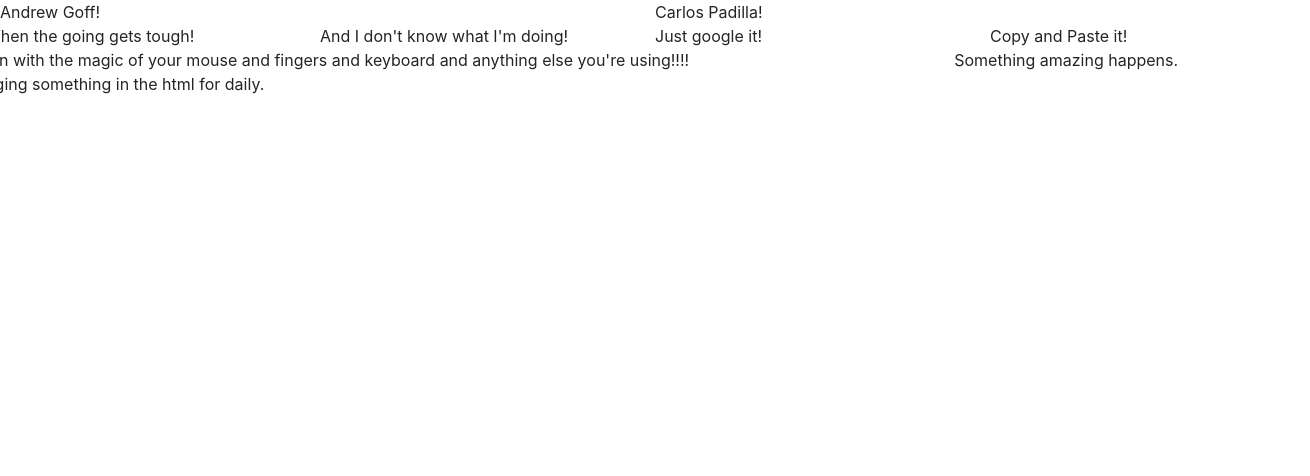
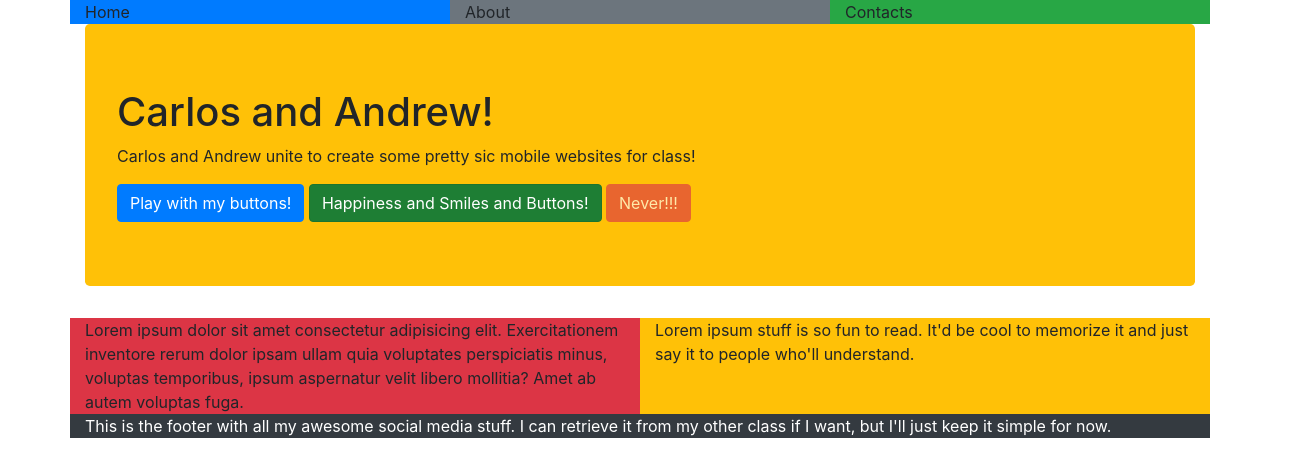
Before and after one commit to Firearms99/Collab-Practice, a plain HTML site: page index.html in a window 1280 px wide. Shown: the whole page, 1310 px wide, since content can reach past the window. Drawn offline with Linux system fonts and the light colour scheme.

Commit message:
Created jumbotron and made everything from past challenges.

```diff
--- a/index.html
+++ b/index.html
@@ -20,21 +20,27 @@
         crossorigin="anonymous"></script> -->
         <script src="js/bootstrap.bundle.min.js"></script>
 </body>
-<div class="row">
-    <div class="col-md-6">Andrew Goff!</div>
-    <div class="col-md-6">Carlos Padilla!</div>
-    <div class="row">
-        <div class="col-md-3">When the going gets tough!</div>
-        <div class="col-md-3">And I don't know what I'm doing!</div>
-        <div class="col-md-3">Just google it!</div>
-        <div class="col-md-3">Copy and Paste it!</div>
+    <div class="container">
         <div class="row">
-            <div class="col-md-9">Then with the magic of your mouse and fingers and keyboard and anything else you're using!!!!</div>
-            <div class="col-md-3">Something amazing happens.</div>
+            <div class="col bg-primary">Home</div>
+            <div class="col bg-secondary">About</div>
+            <div class="col bg-success">Contacts</div>
+        </div>
+        <div class="jumbotron bg-warning">
+            <h1>Carlos and Andrew!</h1>
+            <p>Carlos and Andrew unite to create some pretty sic mobile websites for class!</p>
+            <div class="d-grid gap-2">
+                <button type="button" class="btn btn-primary" data-bs-toggle="button" autocomplete="off">Play with my buttons!</button>
+                <button type="button" class="btn btn-success active" data-bs-toggle="button" autocomplete="off" aria-pressed="true">Happiness and Smiles and Buttons!</button>
+                <button type="button" class="btn btn-danger" disabled data-bs-toggle="button" autocomplete="off">Never!!!</button>
+              </div>
+        </div>
         <div class="row">
-            <div class="col">Changing something in the html for daily.</div>
+            <div class="col bg-danger"> Lorem ipsum dolor sit amet consectetur adipisicing elit. Exercitationem inventore rerum dolor ipsam ullam quia voluptates perspiciatis minus, voluptas temporibus, ipsum aspernatur velit libero mollitia? Amet ab autem voluptas fuga. </div>
+            <div class="col bg-warning">Lorem ipsum stuff is so fun to read. It'd be cool to memorize it and just say it to people who'll understand.</div>
         </div>
-          </div>
-      </div>
-  </div>
+        <div class="row">
+            <div class="col bg-dark text-white">This is the footer with all my awesome social media stuff. I can retrieve it from my other class if I want, but I'll just keep it simple for now.</div>
+        </div>
+    </div>
 </html>
```
